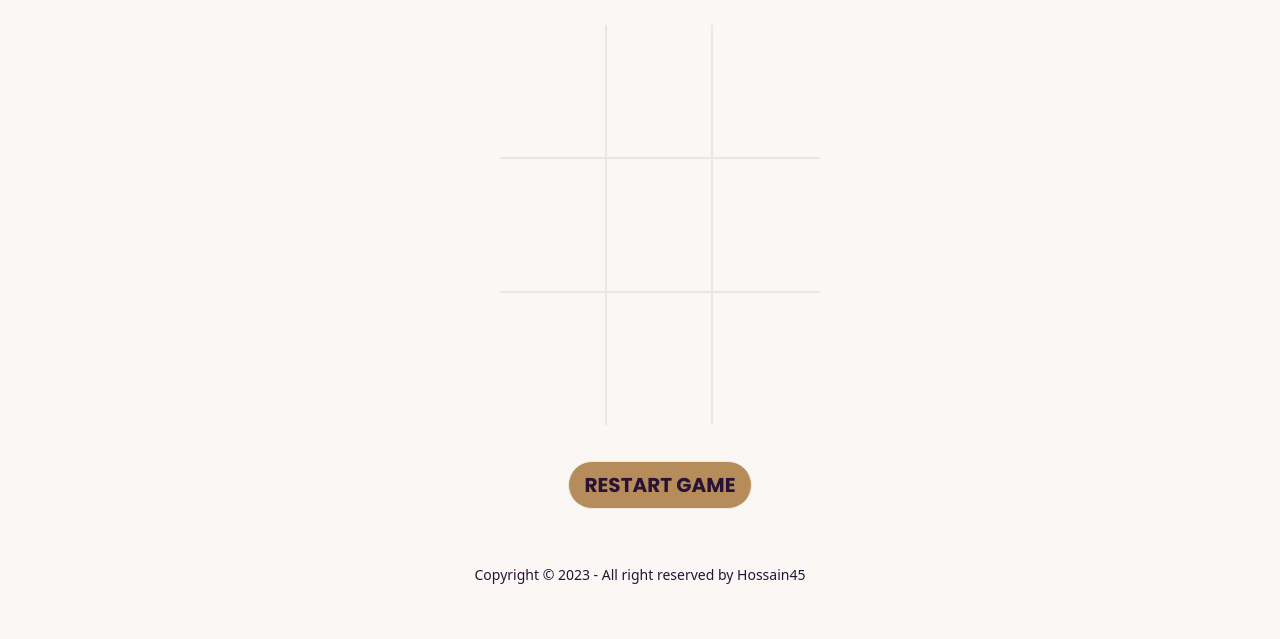
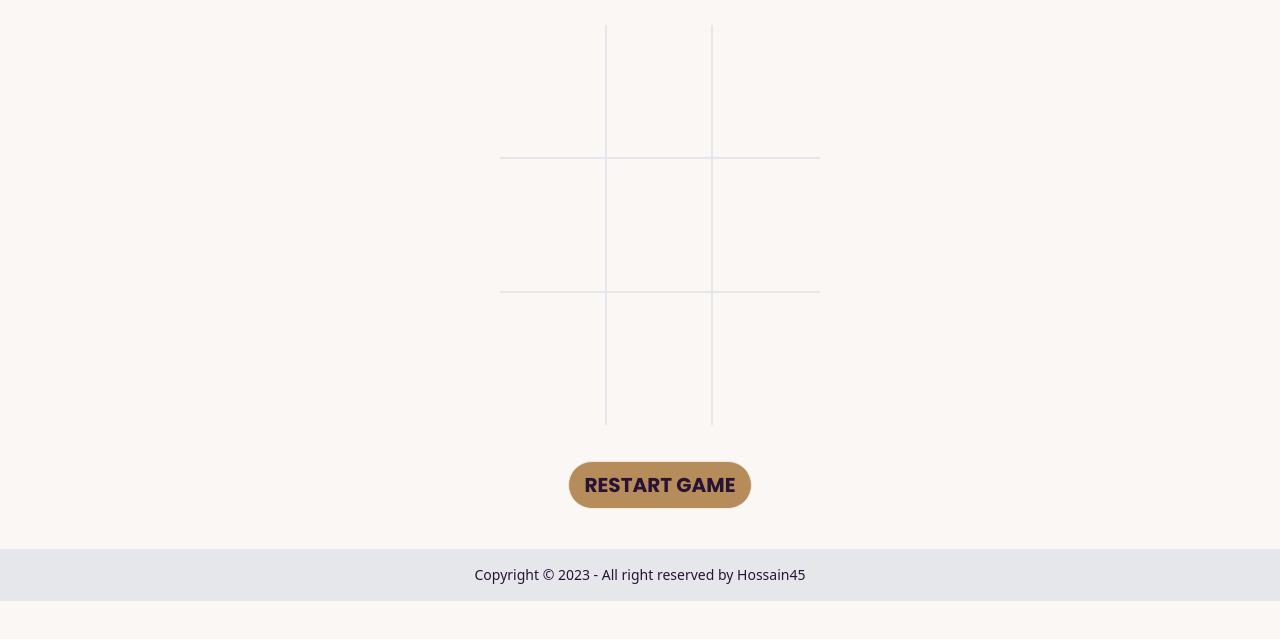
Before and after one commit to hossain45/tic-tac-toe, a plain HTML site: page index.html in a window 1280 px wide. Shown: the part 147-786 px from the top of the page. Drawn offline with nearby package versions, Linux system fonts and the light colour scheme.

Commit message:
footer edited

```diff
--- a/index.html
+++ b/index.html
@@ -30,7 +30,7 @@
 }
 </script>
 </head>
-<body>
+<body class="max-h-screen">
     <section class="container mx-5 my-10 flex flex-col justify-center items-center w-full">
         <h1 class="game-title font-primaryFont font-bold text-5xl pb-5">Tic Tac Toe</h1>
         <p class="m-2 font-secondaryFont font-normal text-xl">Give your friend a hard time!</p>
@@ -48,7 +48,7 @@
         <h2 class="game-status m-2 font-primaryFont font-normal text-2xl text-red-500"></h2>
         <button id="button" class="btn bg-mycolor font-secondaryFont font-bold text-xl">Restart Game</button>
     </section>
-    <footer class="footer footer-center py-4 px-2 bg-base-400 text-base-content w-full text-center">
+    <footer class="footer footer-center py-4 px-2 bg-gray-200 text-base-content w-full text-center">
         <div>
           <p>Copyright © 2023 - All right reserved by Hossain45</p>
         </div>
```
